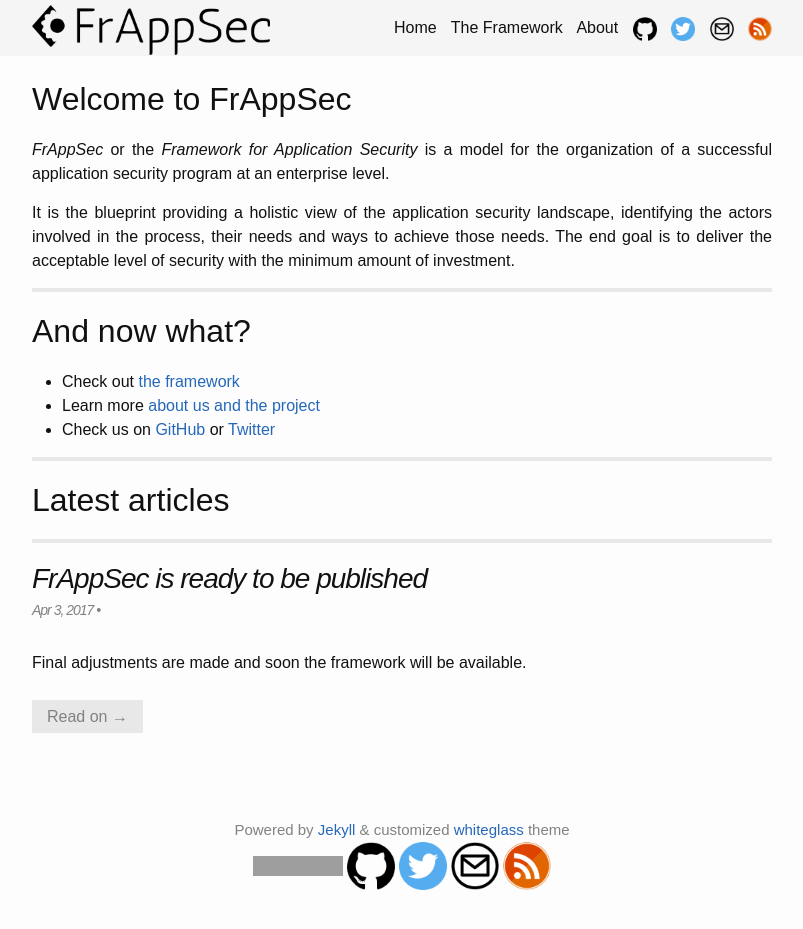
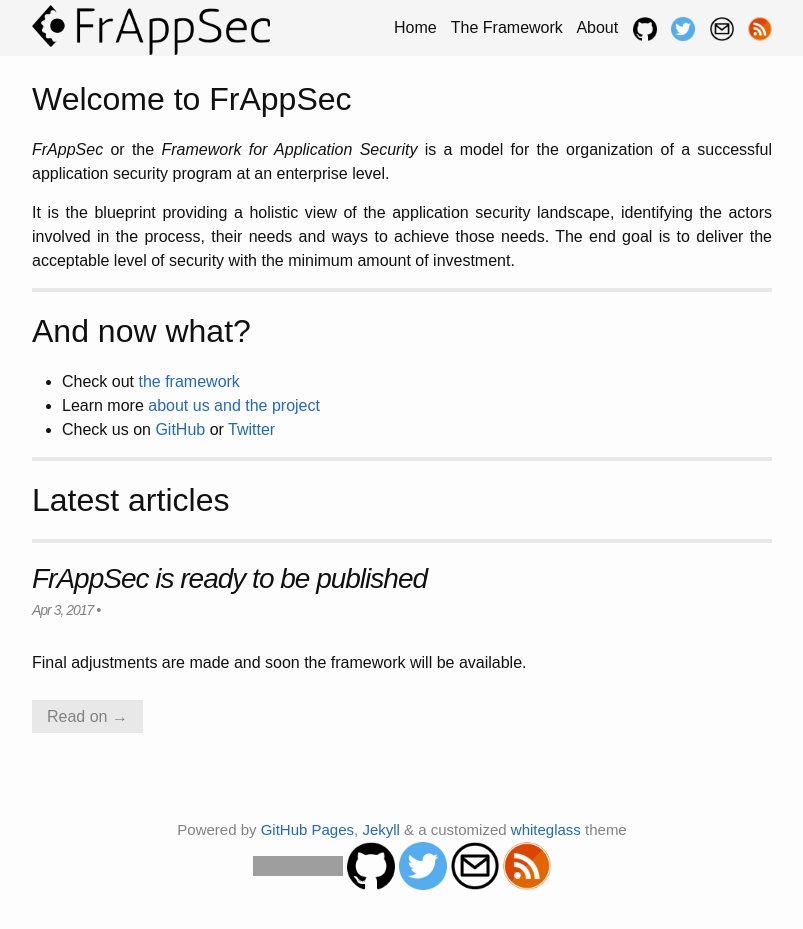
Before and after one commit to frappsec/frappsec.github.io, a Jekyll site: the page built from index.md, in a window 1280 px wide and 935 px high. Shown: the top 929 px of the window, without its empty margins (238-1041 px from the left). Built offline with Jekyll 4.4.1, drawn with Linux system fonts in a browser that asks for light colours; our own code applies the rules of GitHub Pages for plain Markdown files; grey boxes are pictures that could not be loaded.

Commit message:
Update footer_content.html

```diff
--- a/_includes/footer_content.html
+++ b/_includes/footer_content.html
@@ -2,6 +2,6 @@
 {% if site.feed and site.feed.path %}
   {% assign feed_path = site.feed.path %}
 {% endif %}
-Powered by <a href="https://jekyllrb.com" target="_blank">Jekyll</a> &amp; customized <a href="https://github.com/yous/whiteglass" target="_blank">whiteglass</a> theme
+Powered by <a href="https://pages.github.com/" target="_blank">GitHub Pages</a>, <a href="https://jekyllrb.com" target="_blank">Jekyll</a> &amp; a customized <a href="https://github.com/yous/whiteglass" target="_blank">whiteglass</a> theme
 <br>
 <a rel="license" href="http://creativecommons.org/licenses/by-nd/4.0/" target="_blank"><img alt="Creative Commons License" style="border-width:0" src="https://i.creativecommons.org/l/by-nd/4.0/88x31.png" /></a> <a rel="frappsec github" href="https://github.com/frappsec/frappsec.github.io/" target="_blank"><img alt="FrAppSec GitHub" height="48" style="border-width:0" src="/assets/github.png" /></a> <a rel="frappsec twitter" href="https://twitter.com/FrAppSec" target="_blank"><img alt="FrAppSec Twitter" height="48" style="border-width:0" src="/assets/twitter.png" /></a> <a rel="mail" href="mailto:frappsec@frappsec.org" target="_blank"><img alt="Mail" height="48" style="border-width:0" src="/assets/mail.png" /></a> <a href="{{ feed_path | absolute_url }}" target="_blank"><img alt="RSS" height="48" style="border-width:0" src="/assets/rss.png" /></a>
```
